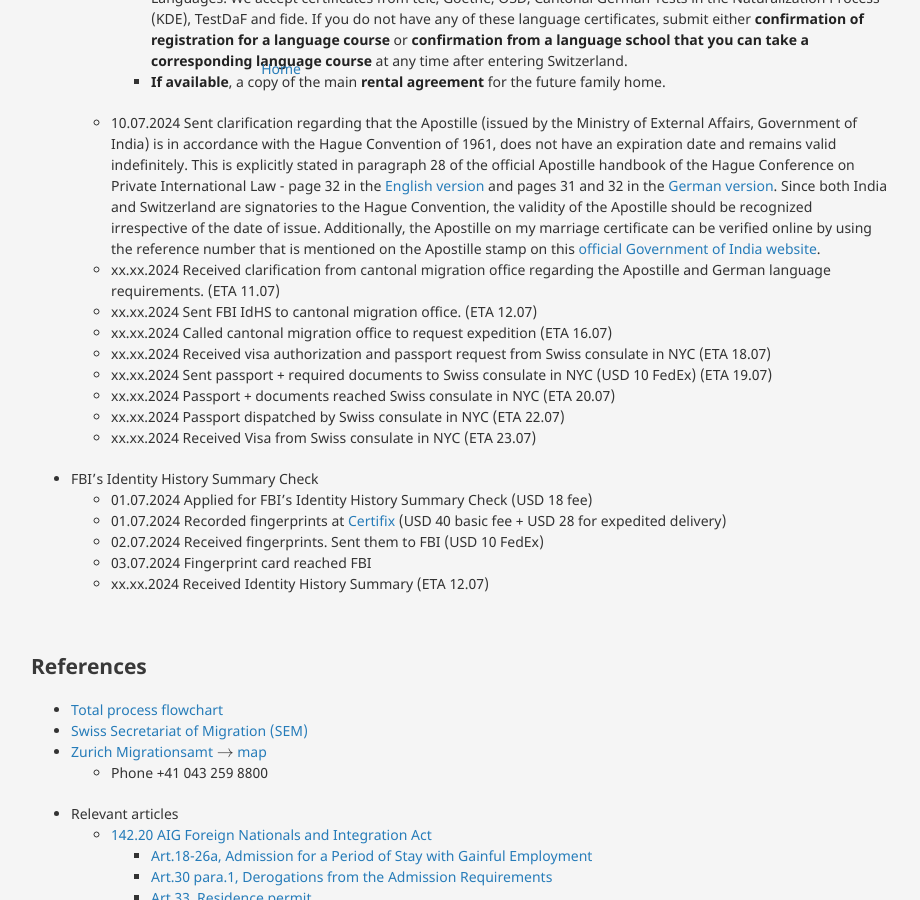
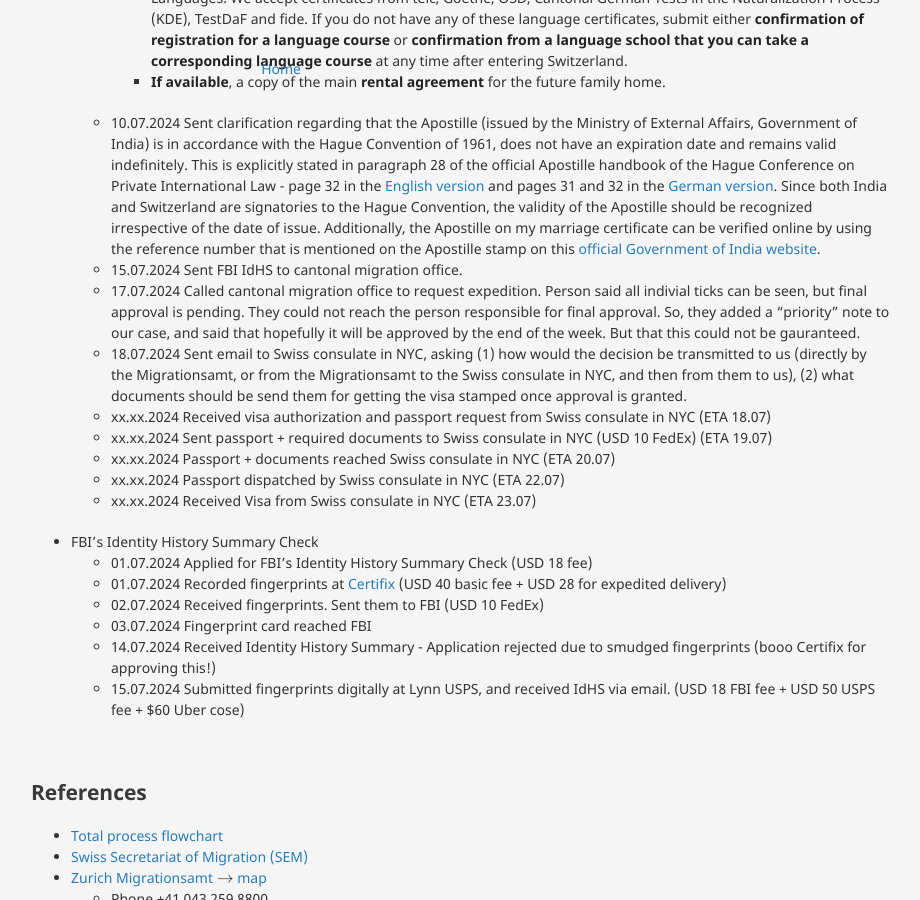
Before and after one commit to neeravkarani/personal, a Jekyll site: the page built from _posts/visa/2024-06-20-switzerland-work-visa.md, in a window 1280 px wide and 900 px high, scrolled down 3398 px. Shown: the whole window, without its empty margins (179-1099 px from the left). Built offline with Jekyll 4.4.1, drawn with Linux system fonts in a browser that asks for light colours.

Commit message:
added swiss visa updates

```diff
--- a/_posts/visa/2024-06-20-switzerland-work-visa.md
+++ b/_posts/visa/2024-06-20-switzerland-work-visa.md
@@ -137,9 +137,9 @@ The Migration Office of the Canton of Zurich, based on Article 40 of the Federal
       - German A1 Certificate (speaking, listening) according to the Common European Framework of Reference for Languages. We accept certificates from telc, Goethe, ÖSD, Cantonal German Tests in the Naturalization Process (KDE), TestDaF and fide. If you do not have any of these language certificates, submit either **confirmation of registration for a language course** or **confirmation from a language school that you can take a corresponding language course** at any time after entering Switzerland.
       - **If available**, a copy of the main **rental agreement** for the future family home.
     - 10.07.2024 Sent clarification regarding that the Apostille (issued by the Ministry of External Affairs, Government of India) is in accordance with the Hague Convention of 1961, does not have an expiration date and remains valid indefinitely. This is explicitly stated in paragraph 28 of the official Apostille handbook of the Hague Conference on Private International Law - page 32 in the [English version](https://assets.hcch.net/docs/a19ae90b-27bf-4596-b5ee-0140858abeaa.pdf) and pages 31 and 32 in the [German version](https://assets.hcch.net/docs/ce650882-b1d4-46b7-a74c-c0a8fd0af428.pdf). Since both India and Switzerland are signatories to the Hague Convention, the validity of the Apostille should be recognized irrespective of the date of issue. Additionally, the Apostille on my marriage certificate can be verified online by using the reference number that is mentioned on the Apostille stamp on this [official Government of India website](https://esanad.nic.in/eregister).
-    - xx.xx.2024 Received clarification from cantonal migration office regarding the Apostille and German language requirements. (ETA 11.07)
-    - xx.xx.2024 Sent FBI IdHS to cantonal migration office. (ETA 12.07)
-    - xx.xx.2024 Called cantonal migration office to request expedition (ETA 16.07)
+    - 15.07.2024 Sent FBI IdHS to cantonal migration office.
+    - 17.07.2024 Called cantonal migration office to request expedition. Person said all indivial ticks can be seen, but final approval is pending. They could not reach the person responsible for final approval. So, they added a "priority" note to our case, and said that hopefully it will be approved by the end of the week. But that this could not be gauranteed.
+    - 18.07.2024 Sent email to Swiss consulate in NYC, asking (1) how would the decision be transmitted to us (directly by the Migrationsamt, or from the Migrationsamt to the Swiss consulate in NYC, and then from them to us), (2) what documents should be send them for getting the visa stamped once approval is granted.
     - xx.xx.2024 Received visa authorization and passport request from Swiss consulate in NYC (ETA 18.07)
     - xx.xx.2024 Sent passport + required documents to Swiss consulate in NYC (USD 10 FedEx) (ETA 19.07)
     - xx.xx.2024 Passport + documents reached Swiss consulate in NYC (ETA 20.07)
@@ -150,7 +150,8 @@ The Migration Office of the Canton of Zurich, based on Article 40 of the Federal
     - 01.07.2024 Recorded fingerprints at [Certifix](https://www.certifixlivescan.com/) (USD 40 basic fee + USD 28 for expedited delivery)
     - 02.07.2024 Received fingerprints. Sent them to FBI (USD 10 FedEx)
     - 03.07.2024 Fingerprint card reached FBI
-    - xx.xx.2024 Received Identity History Summary (ETA 12.07)
+    - 14.07.2024 Received Identity History Summary - Application rejected due to smudged fingerprints (booo Certifix for approving this!)
+    - 15.07.2024 Submitted fingerprints digitally at Lynn USPS, and received IdHS via email. (USD 18 FBI fee + USD 50 USPS fee + $60 Uber cose)
 
 
 <br>
```
